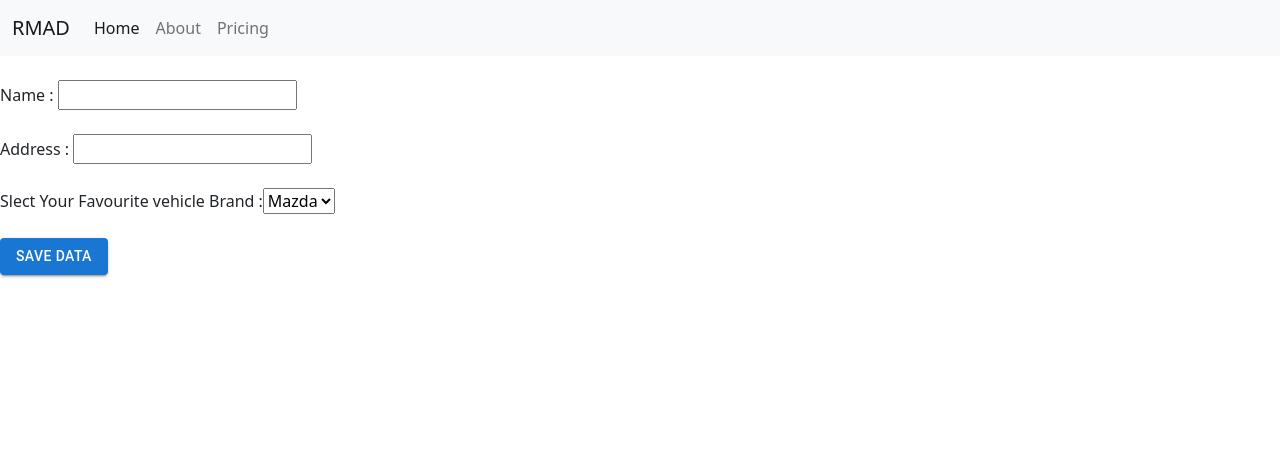
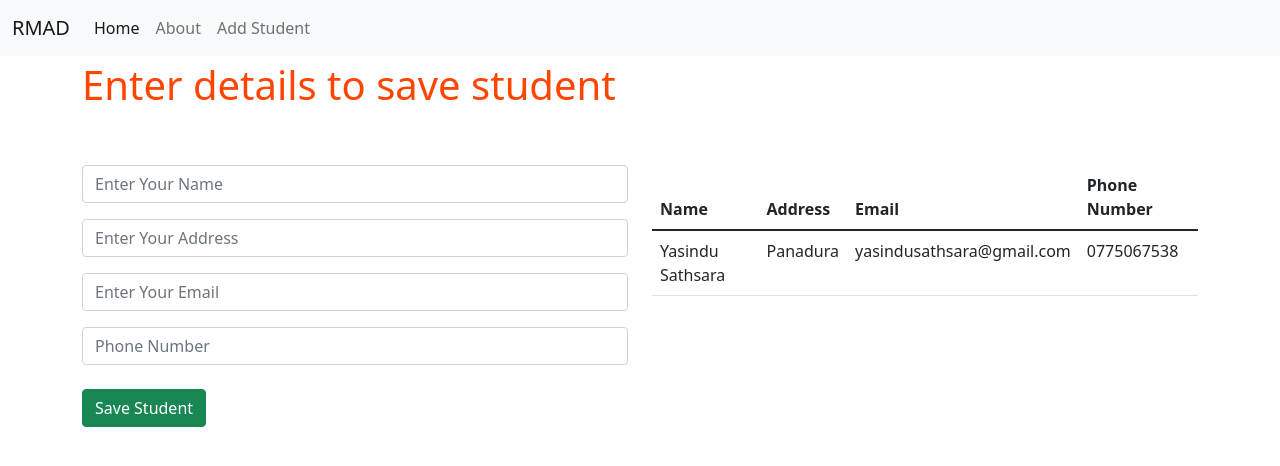
Before and after one commit to yasindu1997/rmad-react-demo, a React (Create React App) app: page /add_student in a window 1280 px wide. Shown: the top 466 px of the page. Built offline with nearby package versions, Linux system fonts and the light colour scheme.

Commit message:
routing done

```diff
--- a/package.json
+++ b/package.json
@@ -10,8 +10,10 @@
     "@testing-library/react": "^12.1.2",
     "@testing-library/user-event": "^13.5.0",
     "bootstrap": "^5.1.3",
+    "firebase": "^9.6.4",
     "react": "^17.0.2",
     "react-dom": "^17.0.2",
+    "react-router-dom": "^6.2.1",
     "react-scripts": "5.0.0",
     "web-vitals": "^2.1.2"
   },
--- a/src/App.js
+++ b/src/App.js
@@ -1,11 +1,21 @@
 import './App.css';
 import HomePage from './pages/HomePage';
 import About from './pages/About';
+import Navigation from './components/Navigation';
+import AddStudent from './pages/AddStudent';
+import { Routes, Route } from "react-router-dom";
 
 function App() {
     return (
         <div>
-            <About />
+            <Navigation />
+
+            <Routes>
+                <Route path="/" element={<HomePage />} />
+                <Route path="/home" element={<HomePage />} />
+                <Route path="/about" element={<About />} />
+                <Route path="/add_student" element={<AddStudent />} />
+            </Routes>
         </div>
 
     );
--- a/src/components/Navigation.js
+++ b/src/components/Navigation.js
@@ -1,8 +1,6 @@
-import { useState } from "react";
+import { Link } from "react-router-dom";
 
 function Navigation() {
-
-    const [age, setAge] = useState('');
 
     return (
         <nav className="navbar navbar-expand-lg navbar-light bg-light">
@@ -15,13 +13,13 @@ function Navigation() {
                 <div className="collapse navbar-collapse" id="navbarNav">
                     <ul className="navbar-nav">
                         <li className="nav-item">
-                            <a className="nav-link active" aria-current="page" href="#">Home</a>
+                            <Link className="nav-link active" aria-current="page" to="/home">Home</Link>
                         </li>
                         <li className="nav-item">
-                            <a className="nav-link" href="#">About</a>
+                            <Link className="nav-link" to="/about">About</Link>
                         </li>
                         <li className="nav-item">
-                            <a className="nav-link" href="#">Pricing</a>
+                            <Link className="nav-link" to="/add_student">Add Student</Link>
                         </li>
                     </ul>
                 </div>
--- a/src/index.js
+++ b/src/index.js
@@ -4,10 +4,13 @@ import './index.css';
 import App from './App';
 import reportWebVitals from './reportWebVitals';
 import 'bootstrap/dist/css/bootstrap.min.css'
+import { BrowserRouter } from "react-router-dom";
 
 ReactDOM.render(
   <React.StrictMode>
-    <App />
+    <BrowserRouter>
+      <App />
+    </BrowserRouter>
   </React.StrictMode>,
   document.getElementById('root')
 );
--- a/src/pages/About.js
+++ b/src/pages/About.js
@@ -1,4 +1,3 @@
-import Navigation from "../components/Navigation"
 import { useEffect, useState } from "react";
 import { Button } from "@mui/material";
 
@@ -7,7 +6,6 @@ function About() {
     //how to create a state
     const [name, setName] = useState('');
     const [address, setAddress] = useState('');
-    const [age, setAge] = useState(0);
 
     const whenClicked = () => {
         console.log(name + " " + address);
@@ -19,7 +17,6 @@ function About() {
 
     return (
         <div>
-            <Navigation screen="About Page" />
             <br></br>
             Name : <input type={"text"} value={name} onChange={(e) => { setName(e.target.value) }} />
             <br></br>
--- /dev/null
+++ b/src/pages/AddStudent.js
@@ -0,0 +1,42 @@
+function AddStudent() {
+    return (
+        <div className="container">
+            <div className="row">
+                <h1 style={{ color: 'orangered', marginTop: 5 }}>Enter details to save student</h1>
+
+                <div className="col-6">
+                    <input className="form-control mt-5" type="text" placeholder="Enter Your Name"></input>
+                    <input className="form-control mt-3" type="text" placeholder="Enter Your Address"></input>
+                    <input className="form-control mt-3" type="text" placeholder="Enter Your Email"></input>
+                    <input className="form-control mt-3" type="tel" placeholder="Phone Number"></input>
+
+                    <button type="button" className="btn btn-success mt-4">Save Student</button>
+                </div>
+
+                <div className="col-6">
+                    <table className="table mt-5">
+                        <thead>
+                            <tr>
+                                <th scope="col">Name</th>
+                                <th scope="col">Address</th>
+                                <th scope="col">Email</th>
+                                <th scope="col">Phone Number</th>
+                            </tr>
+                        </thead>
+                        <tbody>
+                            <tr>
+                                <td>Yasindu Sathsara</td>
+                                <td>Panadura</td>
+                                <td>yasindusathsara@gmail.com</td>
+                                <td>0775067538</td>
+                            </tr>
+                        </tbody>
+                    </table>
+                </div>
+            </div>
+
+        </div>
+    );
+}
+
+export default AddStudent;
--- a/src/pages/HomePage.js
+++ b/src/pages/HomePage.js
@@ -1,4 +1,3 @@
-import Navigation from "../components/Navigation";
 import Detail from "../components/Detail";
 import {TextField} from "@mui/material";
 import Table from '@mui/material/Table';
@@ -47,8 +46,6 @@ function HomePage() {
 
     return (
         <div>
-            <Navigation/>
-
             <div className="container">
                 <div className="row">
                     <div className="col">
```
Also changed, not shown: src/firebase-config.js (added, +15 -0 lines), 1 other file (tests, documents, lock files or other folders).
